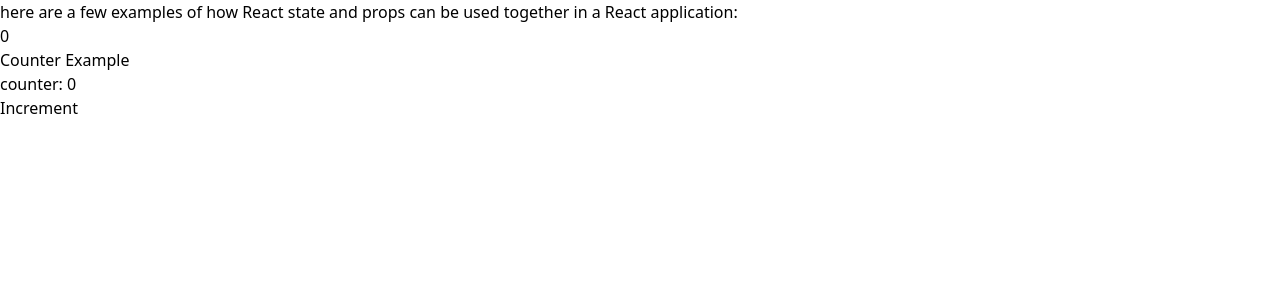
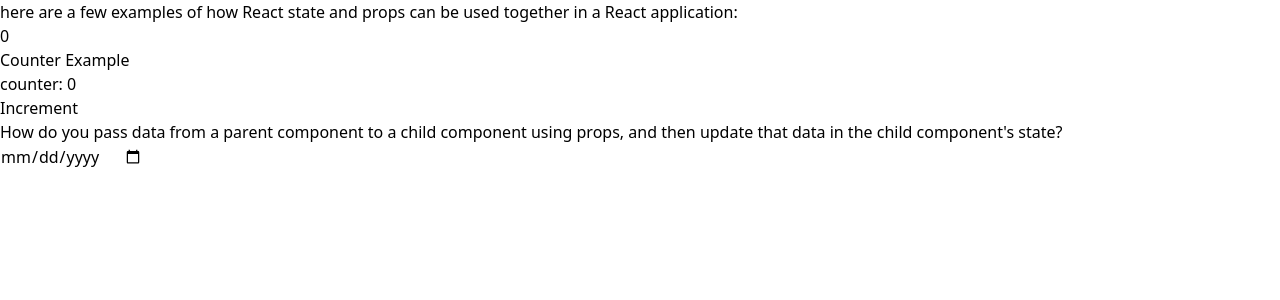
Before and after one commit to proraahul/learn-react-primathon, a React (Vite) app: page / in a window 1280 px wide. Shown: the top 300 px of the page. Built offline with nearby package versions, Linux system fonts and the light colour scheme.

Commit message:
props and state

```diff
--- a/src/topics/props-state/Props_State.jsx
+++ b/src/topics/props-state/Props_State.jsx
@@ -21,10 +21,10 @@ import React, { useState } from 'react'
 
 
 // 2.  parent Component:
-//Question: How do you pass data from a parent component to a child component using props, and then update that data in the child component's state?
+// Question: Explain how you can pass a callback function as a prop to a child component, and use that function to update the parent component's state.
 
 export function ChildComponent(props){
-    const { data, onDateUpdate } = props;
+    const { date, onDateUpdate } = props;
     const [childData, setChildData] = useState('');
 
     const handleOnChange = (newChildDate) => {
@@ -34,7 +34,20 @@ export function ChildComponent(props){
 
     return(
             <div>
-                <input type="text" onChange={(e) => handleOnChange(e.target.value)} value={childData}/>
+                <p>How do you pass data from a parent component to a child component using props, and then update that data in the child component's state?</p>
+                <input type="date" onChange={(e) => handleOnChange(e.target.value)} value={childData} className='border'/>
+                {/* <h1>{date}</h1>
+                <p>{childData}</p> */}
             </div>
     )
 }
+
+{/* Example 3 */}
+export function ImageComponent(props){
+    return(
+        <img src={props.src} alt={props.alt} width='400px'/>
+    )
+}
+
+// example 4
+// Question: Create a functional component ProductList that takes an array of products as a prop. Render a child component Product for each product in the array, passing the product information as props to the Product component. The Product component should display the product name, description, and price
```
